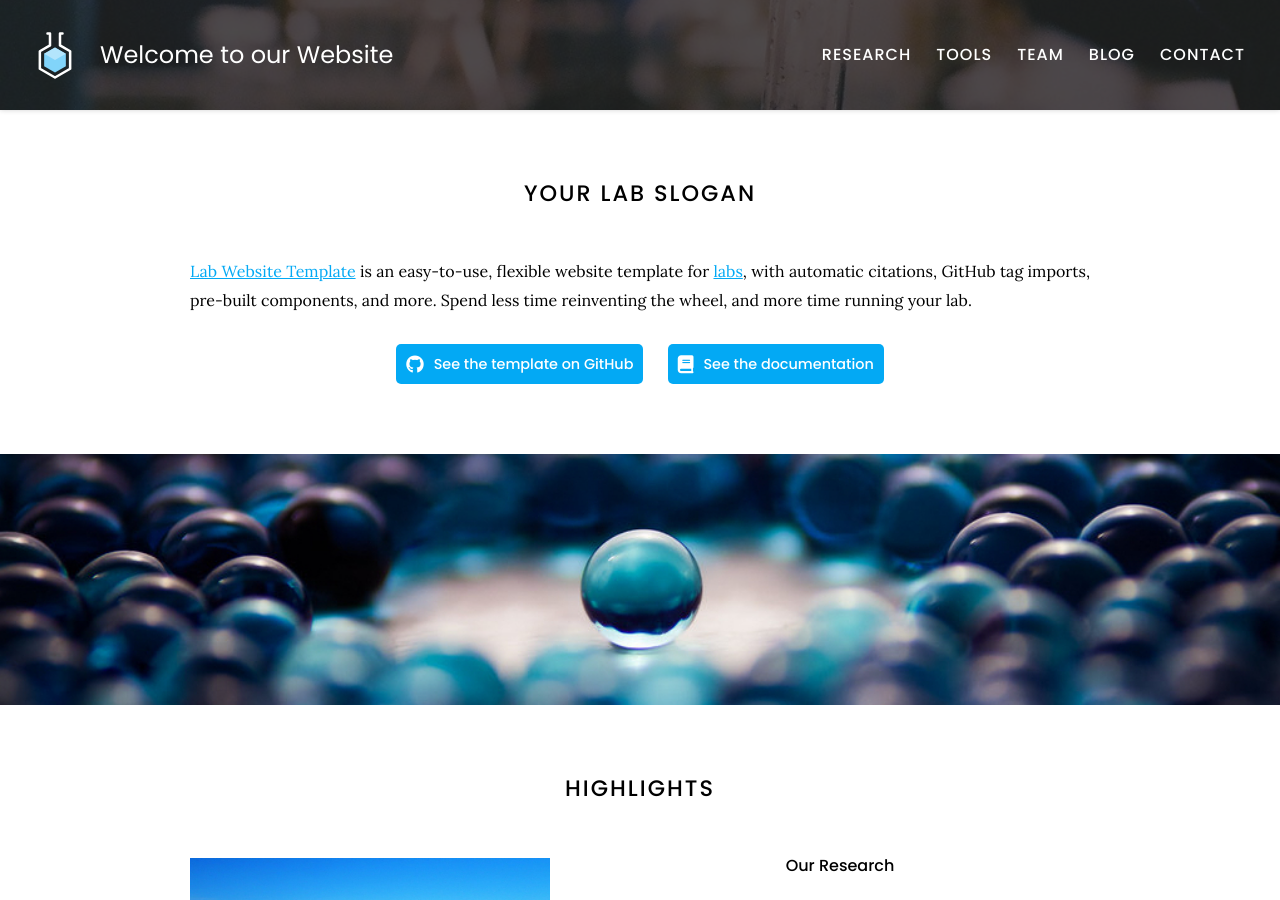
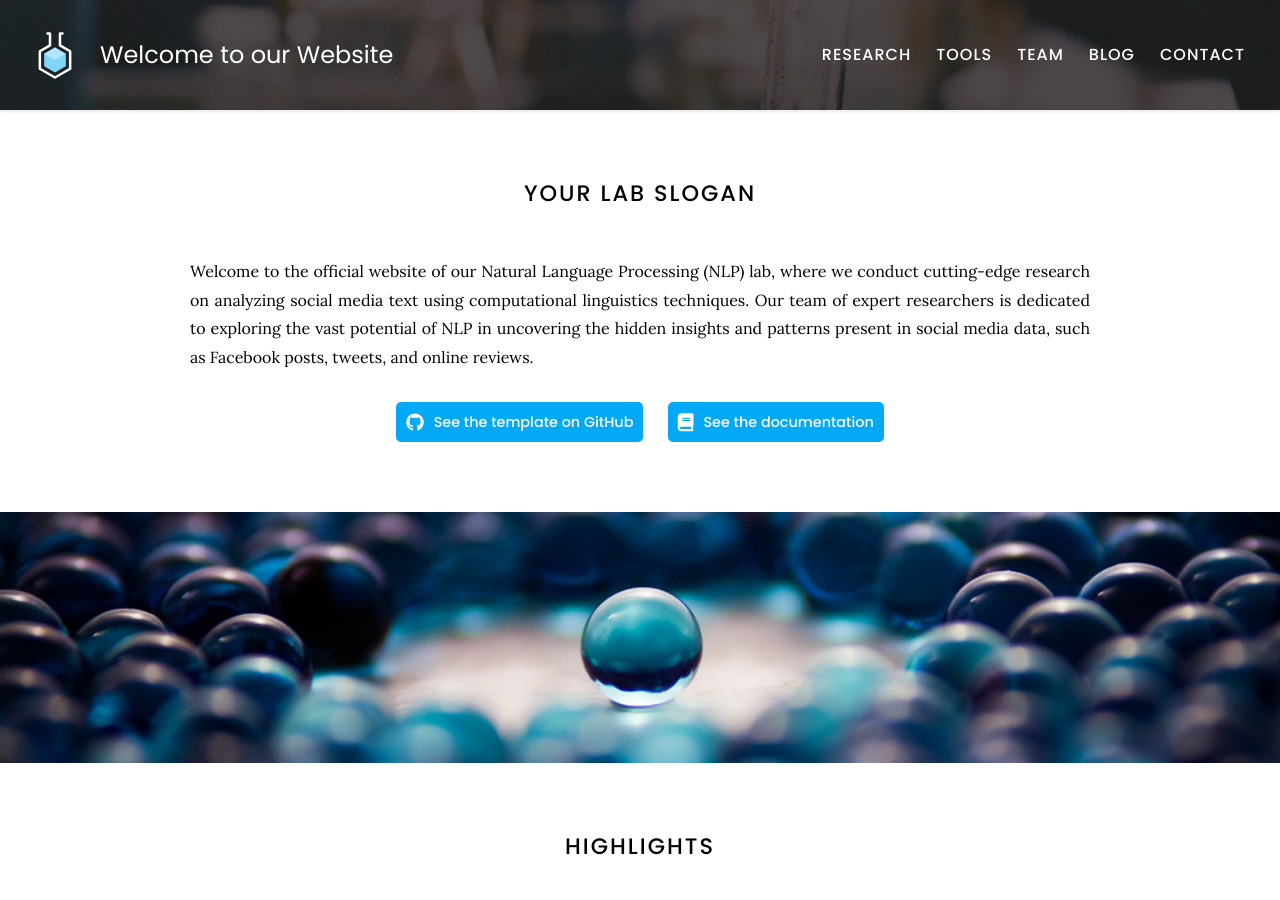
Before and after one commit to memari-majid/majid_greenlab, a Jekyll site: the page built from index.md, in a window 1280 px wide and 900 px high. Built offline with Jekyll 4.4.1, drawn with Linux system fonts in a browser that asks for light colours.

Commit message:
update index.md

```diff
--- a/index.md
+++ b/index.md
@@ -4,8 +4,7 @@ title: Home
 
 # Your Lab Slogan
 
-[Lab Website Template](https://github.com/greenelab/lab-website-template) is an easy-to-use, flexible website template for [labs](https://www.greenelab.com/), with automatic citations, GitHub tag imports, pre-built components, and more.
-Spend less time reinventing the wheel, and more time running your lab.
+Welcome to the official website of our Natural Language Processing (NLP) lab, where we conduct cutting-edge research on analyzing social media text using computational linguistics techniques. Our team of expert researchers is dedicated to exploring the vast potential of NLP in uncovering the hidden insights and patterns present in social media data, such as Facebook posts, tweets, and online reviews.
 
 {%
   include link.html
```
